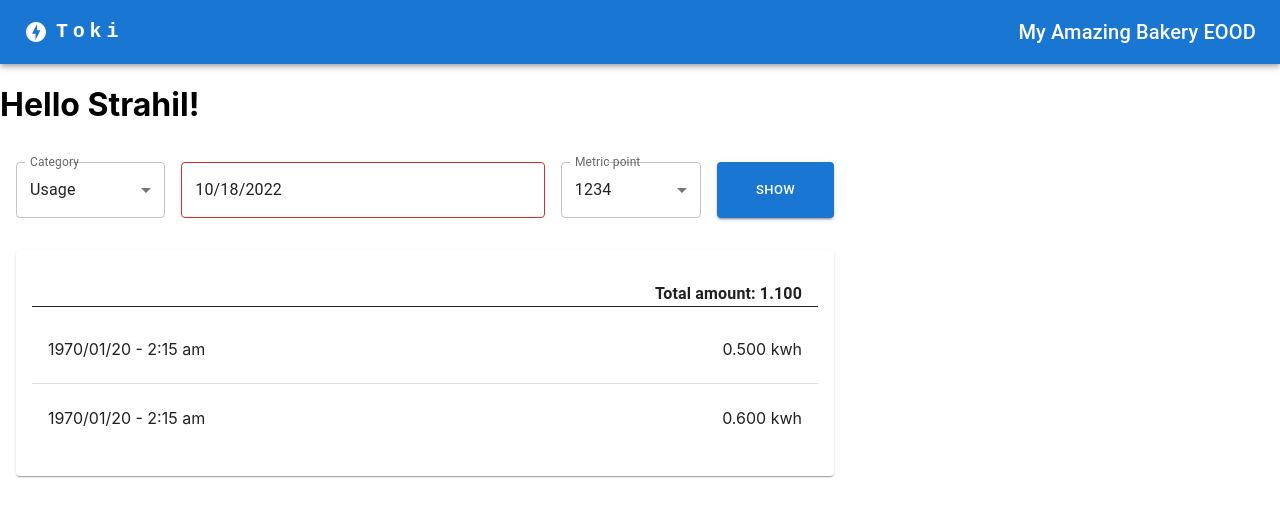
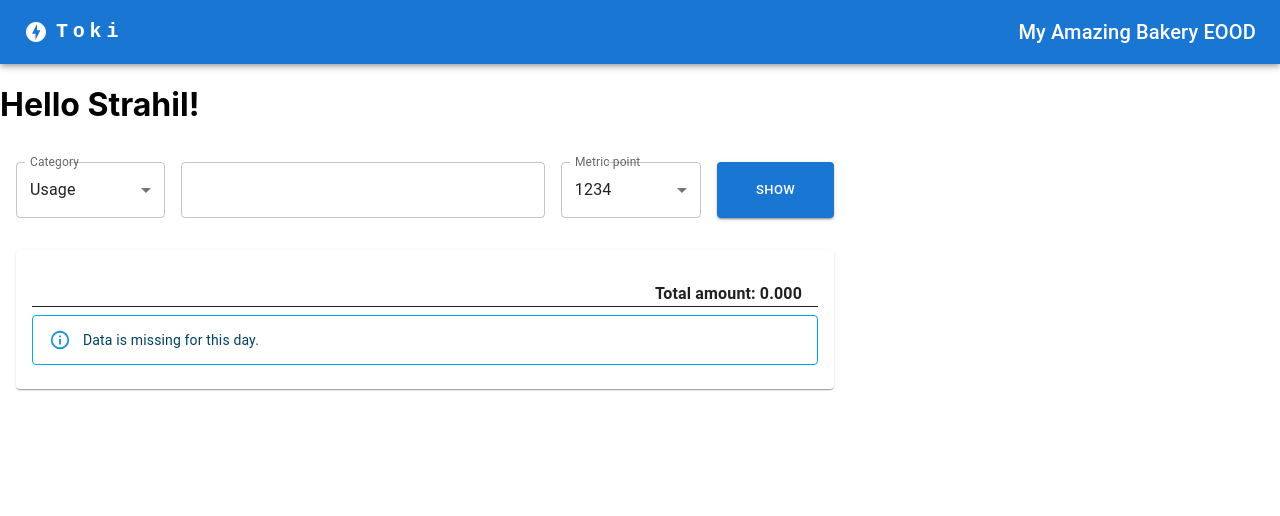
Before and after one commit to aYo-dev/toki-task, a Next.js app: page / in a window 1280 px wide. Shown: the top 516 px of the page. Built offline with nearby package versions, Linux system fonts and the light colour scheme.

Commit message:
get data dynamically with the new API hook

```diff
--- a/components/DashboardForm.tsx
+++ b/components/DashboardForm.tsx
@@ -10,7 +10,10 @@ import moment, { Moment } from 'moment';
 import TextField from '@mui/material/TextField';
 import { dateFormat } from '../constants';
 import DataList from './DataList';
-import { isPricesCategory, isUsageCategory } from '../utils';
+import { isUsageCategory } from '../utils';
+import { useApi } from '../hooks/useApi';
+import {toLower} from 'ramda';
+import { DataCategory } from '../interfaces';
 
 const dummyPriceList = [
   { "timestamp": 1649732400, "price": 0.12, "currency": "BGN"},
@@ -25,26 +28,31 @@ const dummyUsageList = [
 export default function DashboardForm() {
   const [category, setCategory] = useState(DataCategories.usage);
   const [metricPoint, setMetricPoint] = useState(UsageMetricPoints.first);
-  const [date, setDate] = useState<Moment | null>(moment);
+  const [date, setDate] = useState<Moment | null>(null);
+  const [dataItems, setDataItems] = useState([] as DataCategory);
+  const {
+    isLoading,
+    isError, // show message on error
+    request,
+  } = useApi((v) => setDataItems(v as DataCategory));
 
-  const listItems = useMemo(() => {
-    if(isPricesCategory(category)) {
-      return dummyPriceList;
-    }
-
-    return dummyUsageList;
-  }, [category])
-
-  useEffect(() => console.log(date?.format(dateFormat)), [date]);
-
-  // when we don't have data for this date it should be disabled
-  const outOfrange = (date: Moment) => {
-    const day = date.day();
-
-    return day === 0 || day === 6;
-  };
+  useEffect(() => console.log('data is --->>>', dataItems), [dataItems]);
+  useEffect(() => console.log(date), [date]);
 
   const showMetricsSelect = useMemo(() => isUsageCategory(category), [category])
+
+  const getData = () => request({
+    url: `/api/${toLower(category)}`,
+    method: 'post',
+    data: {
+      metricPointId: metricPoint,
+      date: {
+        year: date?.format('Y'),
+        month: date?.format('MM'),
+        day: date?.format('D'),
+      }
+    }
+  })
 
   return (
     <Box sx={{ flexGrow: 1, maxWidth: 850}} padding={2}>
@@ -61,10 +69,10 @@ export default function DashboardForm() {
           <DatePicker
             disableFuture
             value={date}
-            shouldDisableDate={outOfrange}
             openTo="year"
-            minDate={moment('20210401')}
-            maxDate={moment('20220401')}
+            inputFormat={dateFormat}
+            minDate={moment('20220401')}
+            maxDate={moment('20220430')}
             onChange={setDate}
             renderInput={(params) => <TextField {...params} sx={{width: '100%', minWidth: '190px'}} />}
             views={['year', 'month', 'day']}
@@ -87,9 +95,14 @@ export default function DashboardForm() {
             />
           </Box>}
         </>
-        <Button sx={{flexGrow: 1}} variant="contained" size="small">Show</Button>
+        <Button
+          sx={{flexGrow: 1}}
+          variant="contained"
+          size="small"
+          disabled={isLoading}
+          onClick={getData}>Show</Button>
       </ControllersBox>
-      <DataList category={category} items={listItems}/>
+      <DataList category={category} items={dataItems} />
     </Box>
   );
 }
```
